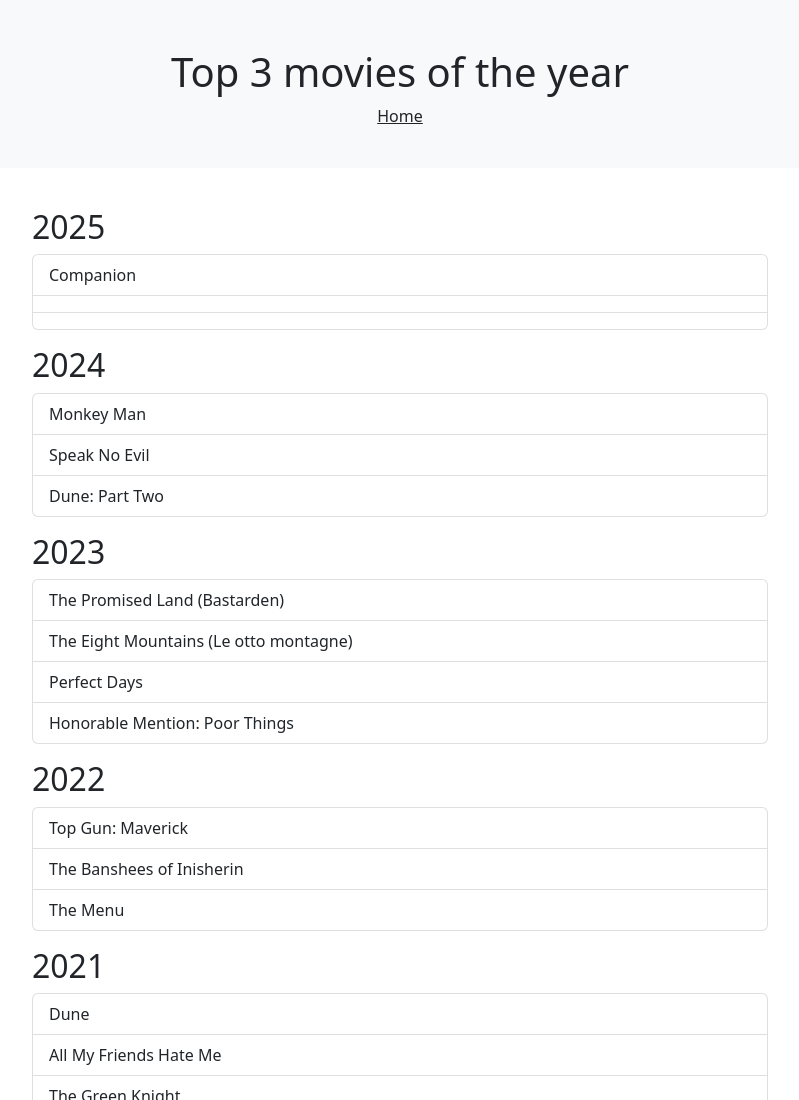
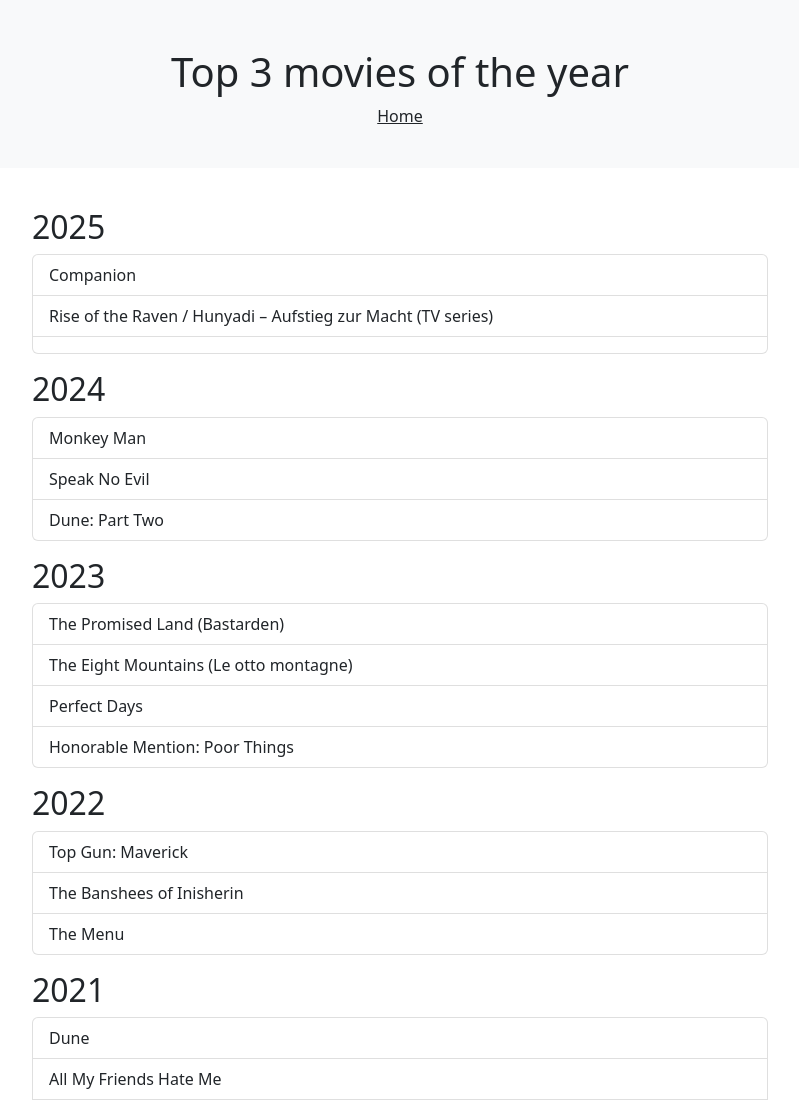
Before and after one commit to bencevass/vassat, a Gatsby site: page /top3movies in a window 1280 px wide. Shown: the top 1100 px of the page, without its empty margins (240-1039 px from the left). Built offline with nearby package versions, Linux system fonts and the light colour scheme; Gatsby itself is replaced by a stand-in of ours.

Commit message:
added hunyadi

```diff
--- a/src/pages/top3movies.js
+++ b/src/pages/top3movies.js
@@ -21,7 +21,7 @@
                     <h2 className="mt-3">2025</h2>
                       <ul className="list-group">
                         <li className="list-group-item">Companion</li>
-                        <li className="list-group-item"></li>
+                        <li className="list-group-item">Rise of the Raven / Hunyadi – Aufstieg zur Macht (TV series)</li>
                         <li className="list-group-item"></li>
                       </ul>
                       <h2 className="mt-3">2024</h2>
```
